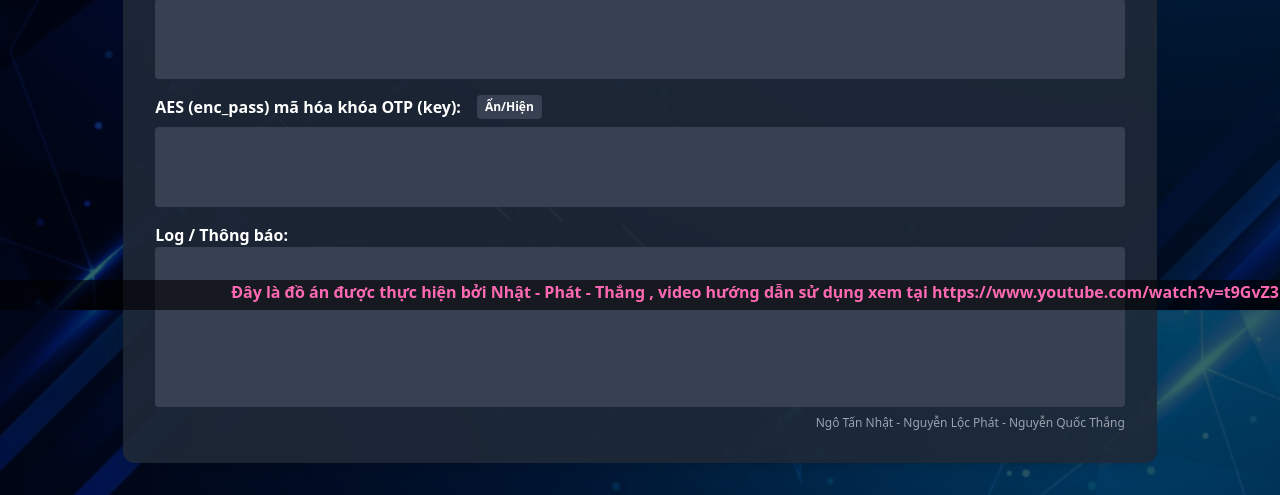
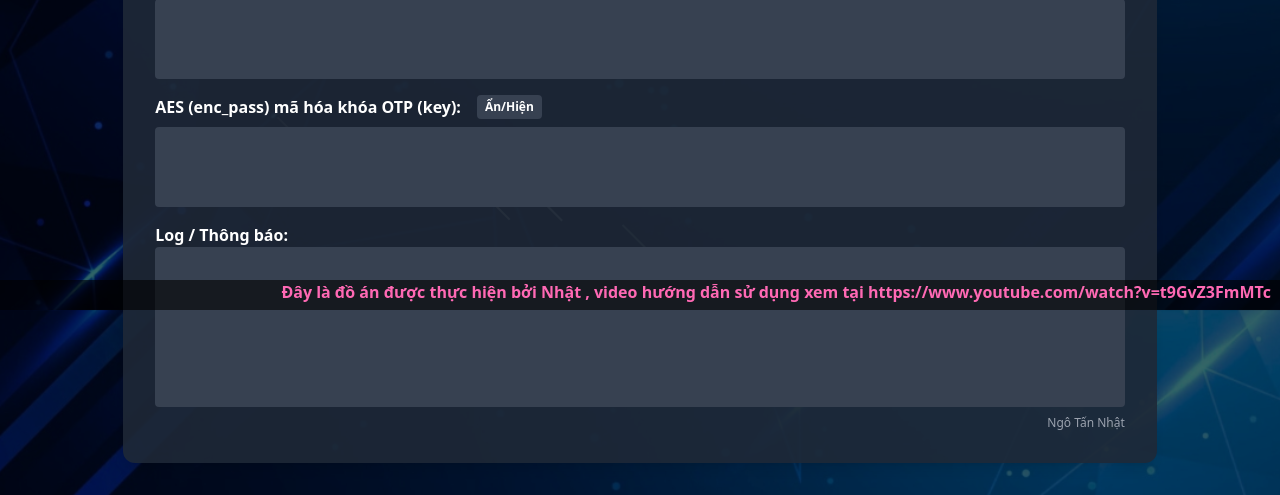
Before and after one commit to Nhat-Ngo-hihi/DoAnChuyenNganhKiHe, a Flask app: page / in a window 1280 px wide. Shown: the part 490-985 px from the top of the page. Run offline with Flask 3, Linux system fonts and the light colour scheme; some libraries are stand-ins or nearby versions.

Commit message:
Update index.html

```diff
--- a/templates/index.html
+++ b/templates/index.html
@@ -175,7 +175,7 @@
           <h3 class="font-semibold">Log / Thông báo:</h3>
           <div id="log" class="bg-gray-700 p-3 rounded h-40 overflow-auto text-sm whitespace-pre-line"></div>
           <div class="mt-2 text-xs text-gray-400 text-right">
-            Ngô Tấn Nhật - Nguyễn Lộc Phát - Nguyễn Quốc Thắng
+            Ngô Tấn Nhật
           </div>
         </div>
 
@@ -190,7 +190,7 @@
 
 <!-- Footer chạy qua lại -->
 <div class="footer-marquee">
-  Đây là đồ án được thực hiện bởi Nhật - Phát - Thắng , video hướng dẫn sử dụng xem tại https://www.youtube.com/watch?v=t9GvZ3FmMTc
+  Đây là đồ án được thực hiện bởi Nhật , video hướng dẫn sử dụng xem tại https://www.youtube.com/watch?v=t9GvZ3FmMTc
 </div>
 
 <style>
```
